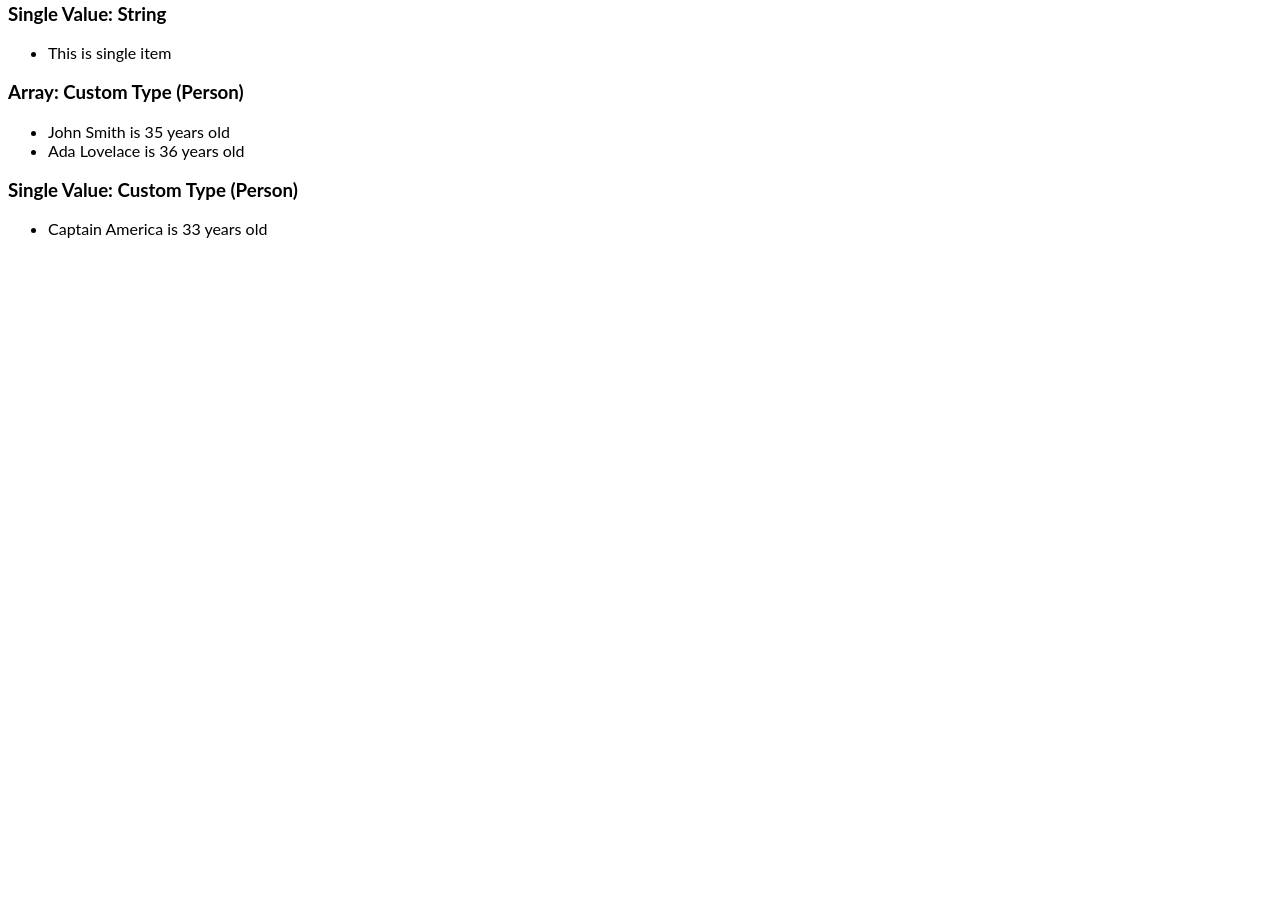
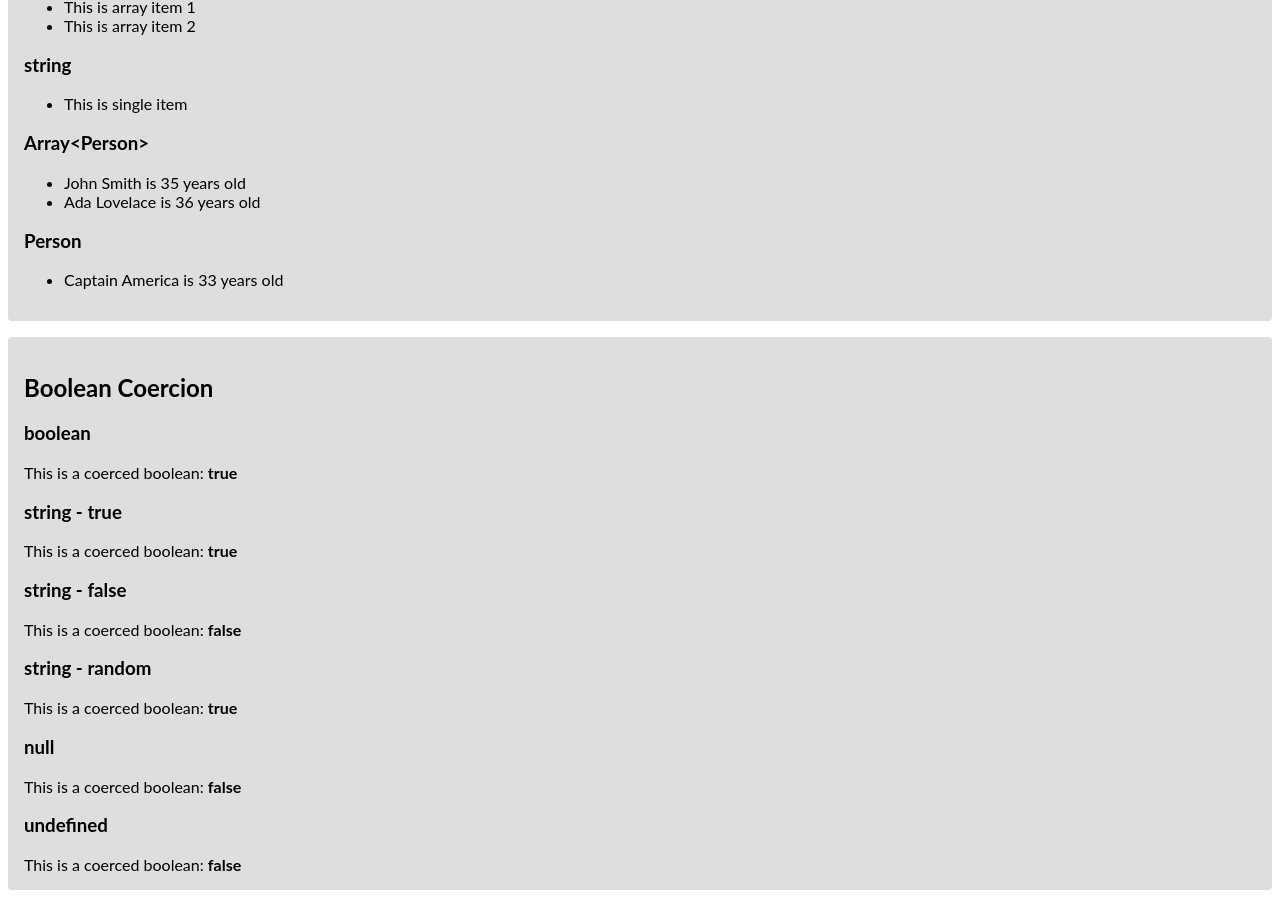
Before and after one commit to umairhm/angular-cdk-coercion, an Angular app: page / in a window 1280 px wide. Shown: the part 251-1157 px from the top of the page. Before the commit the page ends 800 px from the top, so only its background shows below. Built offline with nearby package versions, Linux system fonts and the light colour scheme.

Commit message:
chore: added boolean conversion

```diff
--- a/src/app/app.component.html
+++ b/src/app/app.component.html
@@ -1,25 +1,53 @@
 <h1>@angular/cdk/coercion</h1>
 <ul>
   <li><a href="#array-coercion">Array Coercion</a></li>
+  <li><a href="#boolean-coercion">Boolean Coercion</a></li>
 </ul>
-<section id="array-coercion">
+<section class="wrapper" id="array-coercion">
   <h2>Array Coercion</h2>
   <section>
-    <h3>Array: String</h3>
+    <h3>Array&lt;string&gt;</h3>
     <array-coercion
       [strings]="['array item 1', 'array item 2']"
     ></array-coercion>
   </section>
   <section>
-    <h3>Single Value: String</h3>
+    <h3>string</h3>
     <array-coercion strings="single item"></array-coercion>
   </section>
   <section>
-    <h3>Array: Custom Type (Person)</h3>
+    <h3>Array&lt;Person&gt;</h3>
     <array-coercion [persons]="[person1, person2]"></array-coercion>
   </section>
   <section>
-    <h3>Single Value: Custom Type (Person)</h3>
+    <h3>Person</h3>
     <array-coercion [persons]="person3"></array-coercion>
   </section>
 </section>
+<section class="wrapper" id="boolean-coercion">
+  <h2>Boolean Coercion</h2>
+  <section>
+    <h3>boolean</h3>
+    <boolean-coercion [someFlag]="booleanValue"></boolean-coercion>
+  </section>
+  <section>
+    <h3>string - true</h3>
+    <boolean-coercion someFlag="true"></boolean-coercion>
+  </section>
+  <section>
+    <h3>string - false</h3>
+    <boolean-coercion someFlag="false"></boolean-coercion>
+  </section>
+  <section>
+    <h3>string - random</h3>
+    <boolean-coercion someFlag="random"></boolean-coercion>
+  </section>
+  <section>
+    <h3>null</h3>
+    <boolean-coercion [someFlag]="nullValue"></boolean-coercion>
+  </section>
+  <section>
+    <h3>undefined</h3>
+    <boolean-coercion [someFlag]="undefinedValue"></boolean-coercion>
+  </section>
+</section>
--- a/src/app/app.component.ts
+++ b/src/app/app.component.ts
@@ -7,6 +7,7 @@ import { Person } from './person.interface';
   templateUrl: './app.component.html'
 })
 export class AppComponent  {
+  // Array coercion data
   person1 = {
     name: 'John Smith',
     age: 35
@@ -21,4 +22,9 @@ export class AppComponent  {
     name: 'Captain America',
     age: 33
   };
+
+  // boolean coercion data
+  booleanValue = true;
+  nullValue = null;
+  undefinedValue = undefined;
 }
--- /dev/null
+++ b/src/app/boolean-coercion.component.ts
@@ -0,0 +1,24 @@
+import { Component, Input } from '@angular/core';
+import { coerceBooleanProperty } from '@angular/cdk/coercion';
+
+@Component({
+  selector: 'boolean-coercion',
+  template: `
+    This is a coerced boolean: <strong>{{coercedBoolean}}</strong>
+  `
+})
+export class BooleanCoercionComponent  {
+  // Declare private property to hold coerced value
+  private _coercedBoolean: boolean;
+
+  // Allow boolean, string, null or undefined to be passed
+  @Input()
+  set someFlag(val: string | boolean) {
+    this._coercedBoolean = coerceBooleanProperty(val);
+  }
+
+  // Use getters to return coerced arrays to be used in templates
+  get coercedBoolean(): boolean {
+    return this._coercedBoolean;
+  }
+}
--- a/src/styles.css
+++ b/src/styles.css
@@ -2,3 +2,10 @@
 body {
   font-family: Lato;
 }
+
+section.wrapper {
+  padding: 16px;
+  background: #dedede;
+  border-radius: 4px;
+  margin-bottom: 16px;
+}
```
Also changed, not shown: src/app/app.module.ts (+6 -1 lines).
